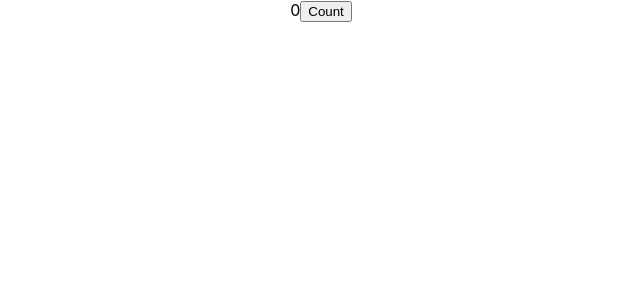
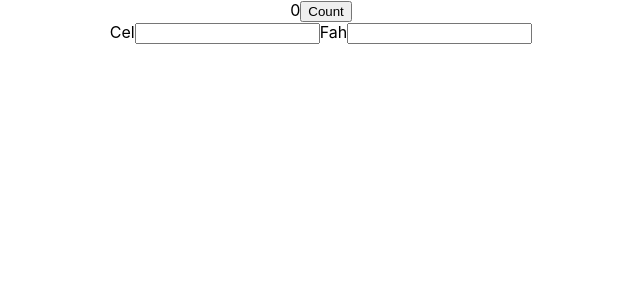
Before and after one commit to violeine/7react, a React (Create React App) app: page / in a window 1280 px wide. Shown: the top 300 px of the page, without its empty margins (319-959 px from the left). Built offline with nearby package versions, Linux system fonts and the light colour scheme.

Commit message:
temp converter

```diff
--- a/src/App.js
+++ b/src/App.js
@@ -1,11 +1,13 @@
 import logo from './logo.svg';
 import './App.css';
-import {Counter} from './Counter.js'
+import {Counter} from './Counter.js';
+import {TempConv} from './TempConv.js';
 
 function App() {
   return (
     <div className="App">
       <Counter/>
+      <TempConv/>
     </div>
   );
 }
--- /dev/null
+++ b/src/TempConv.js
@@ -0,0 +1,35 @@
+import {useState} from 'react';
+
+export function TempConv(){
+  const [cel, setCel] =useState();
+  const [fah, setFah] = useState();
+  return (
+    <div>
+    <label >Cel
+      <input type="text" value={cel}
+    onChange= {
+      (e)=>{
+        setCel(e.target.value);
+        if (!isNaN(e.target.value)) {
+          setFah(Math.round(e.target.value*9/5+32));
+        }
+      }
+    }
+
+
+    />
+    </label>
+    <label >Fah
+      <input type="text" value={fah}
+    onChange = {
+      (e)=>{
+        setFah(e.target.value);
+        if (!isNaN(e.target.value)) {
+          setCel(Math.round((e.target.value-32)*5/9));
+        }
+      }}
+    />
+    </label>
+    </div>
+  )
+}
```
Also changed, not shown: 1 other file (tests, documents, lock files or other folders).
